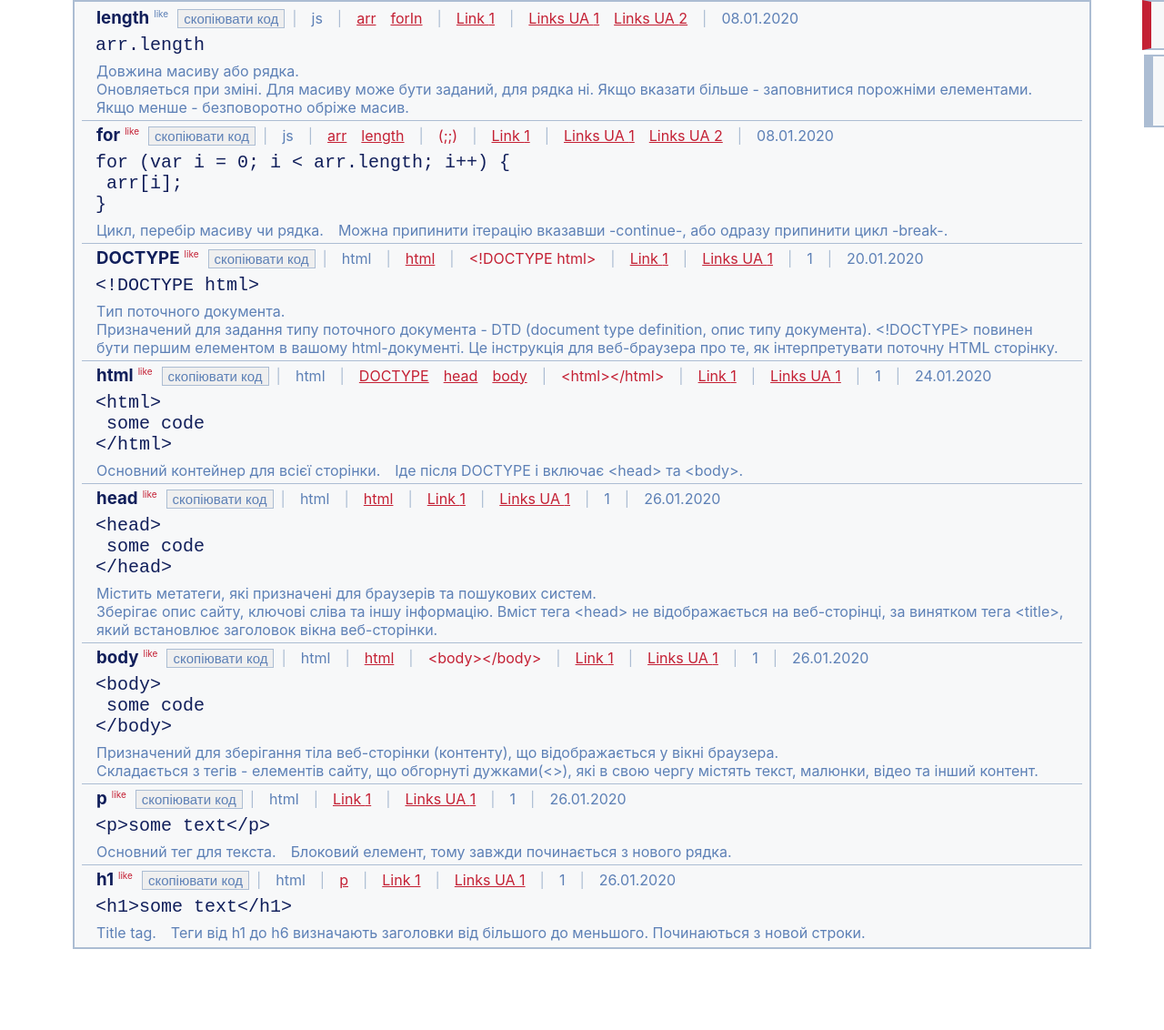
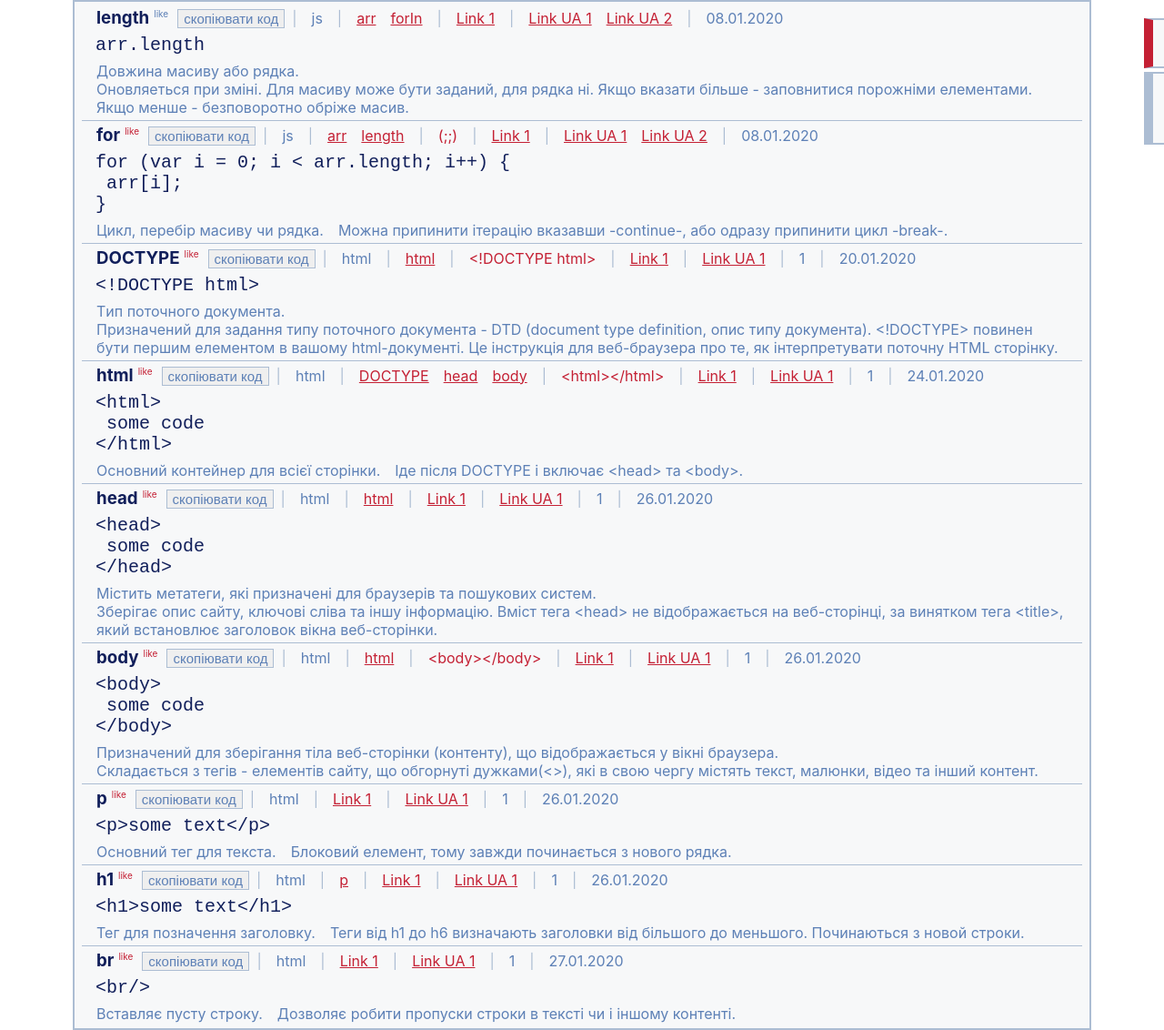
Before and after one commit to AntonKuts/code-encyclopedia, a React (Create React App) app: page / in a window 1280 px wide. Shown: the whole page at 91% size. Before the commit the page ends 1043 px from the top, so only its background shows below. Built offline with nearby package versions, Linux system fonts and the light colour scheme.

Commit message:
br + optimization

```diff
--- a/src/App.css
+++ b/src/App.css
@@ -33,6 +33,7 @@ h3, p, a, .sep {
 .a-for-anchor-in {
   margin: 0;
   padding: 0;
+  text-decoration: none;
 }
 
 button {
--- a/src/App.js
+++ b/src/App.js
@@ -13,12 +13,10 @@ const App = () => {
 
   const setTost = (text) => {
     setStateTost(text);
-    setTimeout(()=>setStateTost(''), 2500);
+    setTimeout(()=>setStateTost(''), 300);
   }
 
-
   const onlyTitles = info.map(word=> word.tatle); //toDo
-  // const lessons = [ ...new Set(info.map(word=> word.lesson))];
 
   return (
     <div className="App">
--- a/src/Content.js
+++ b/src/Content.js
@@ -2,6 +2,7 @@
 import React, { useState } from 'react';
 import './Content.css';
 import Tooltip from './Tooltip';
+import Link from './Link';
 
 const Content = (props) => {
 
@@ -13,6 +14,7 @@ const Content = (props) => {
   } = props;
 
   const setLike = item => {
+    setTost(item.like ? '-1 like!' : '+1 like!');
     item.like = !item.like;
     setInfo(info.map(word => word.id === item.id ? item : word));
   };
@@ -30,9 +32,7 @@ const Content = (props) => {
             { item.title
               ?
               <>
-                <a name={item.title} className="a-for-anchor-in" >
-                  <h3>{item.title}</h3>
-                </a>
+                <Link name={item.title} className="a-for-anchor-in" key={item + index} href={`#${item}`} text={<h3>{item.title}</h3>} />
                 <p className= {`like ${item.like ? 'yesLike' : 'noLike'}`} onClick={() => setLike(item)}>
                   like
                 </p>
@@ -55,7 +55,8 @@ const Content = (props) => {
               display={item.similarTopics && item.similarTopics.length > 0}
               tooltipText={'Similar topics'}
               children={item.similarTopics && item.similarTopics.map((item, index) =>
-                <a key={item + index} href={`#${item}`}>{item}</a> )}
+                <Link key={item + index} href={`#${item}`} text={item} />
+              )}
             />
             <Tooltip
               display={item.mandatoryAttributes}
@@ -66,19 +67,15 @@ const Content = (props) => {
               display={item.linkToDocumentationEng && item.linkToDocumentationEng.length > 0}
               tooltipText={'Links'}
               children={item.linkToDocumentationEng && item.linkToDocumentationEng.map((item, index) =>
-                <a key={item + index} href={item} target="_blank" rel="noopener noreferrer">
-                  Link {index+1}
-                </a> )
-              }
+                <Link key={item + index} href={item} target="_blank" rel="noopener noreferrer" text={`Link ${index+1}`} />
+              )}
             />
             <Tooltip
               display={item.linkToDocumentationUA && item.linkToDocumentationUA.length > 0 && language === 'ua'}
               tooltipText={'Links UA'}
               children={item.linkToDocumentationUA && item.linkToDocumentationUA.map((item, index) =>
-                <a key={item + index} href={item} target="_blank" rel="noopener noreferrer">
-                  Links UA {index+1}
-                </a> )
-              }
+                <Link key={item + index} href={item} target="_blank" rel="noopener noreferrer" text={`Link UA ${index+1}`} />
+              )}
             />
             <Tooltip
               display={item.lesson}
--- a/src/Header.css
+++ b/src/Header.css
@@ -1,26 +1,3 @@
-
-.change-language{
-  position: fixed;
-  top: 0;
-  right: -60px;
-  padding: 15px 20px;
-  color: #c42034;
-  text-decoration: underline;
-  cursor: pointer;
-  border: 2px solid #acbdd3;
-  border-left: 10px solid #c42034;
-  color: #c42034;
-  cursor: pointer;
-  text-align: center;
-  font-size: 18px;
-  z-index: 10;
-  background-color: #f7f8f9;
-}
-
-.change-language:hover{
-  right: 0px;
-}
-
 .tost {
   position: fixed;
   top: 0;
@@ -40,25 +17,35 @@
   display: none;
 }
 
-.change-lessons{
+.right-panel{
   position: fixed;
-  top: 60px;
-  right: -122px;
   padding: 15px 20px;
   color: #c42034;
-  cursor: pointer;
   border: 2px solid #acbdd3;
   border-left: 10px solid #acbdd3;
   color: #c42034;
-  cursor: pointer;
   text-align: center;
   font-size: 18px;
   z-index: 10;
   background-color: #f7f8f9;
 }
 
-.change-lessons:hover{
+.right-panel:hover{
   right: 0px;
+}
+
+.change-language{
+  width: 30px;
+  top: 20px;
+  right: -60px;
+  text-decoration: underline;
+  cursor: pointer;
+}
+
+.change-lessons{
+  width: 100px;
+  top: 79px;
+  right: -130px;
 }
 
 .select-lesson-box{
--- a/src/Header.js
+++ b/src/Header.js
@@ -36,10 +36,10 @@ const Header = (props) => {
       <div className="tost" onClick={() => setStateTost('')}>
         {tost}
       </div>
-      <div className="change-language" onClick={() => changeLanguage()}>
+      <div className={`right-panel change-language ${language === 'ua' ? 'select-lesson-box' : ''}`} onClick={() => changeLanguage()}>
         {language === 'ua' ? 'Eng' : 'Ukr'}
       </div>
-      <div className={`change-lessons ${selectLesson === 0 ? '' : 'select-lesson-box'}`}>
+      <div className={`right-panel change-lessons ${selectLesson === 0 ? '' : 'select-lesson-box'}`}>
         <p>lessons:</p>
         {lessons.map((number, item) =>
           <button key={item} className={selectLesson === number ? 'select-lesson' : ''} onClick={() => changeLesson(number)}>
--- a/src/Link.js
+++ b/src/Link.js
@@ -1,13 +1,7 @@
 import React from 'react';
 
-const Link = ({link='', text, key='', className='', name=''}) => (
-  link
-  ?
-    <a key={key} href={link} name={name} className={className}>
-      {text}
-    </a>
-  :
-    <a key={key} name={name} className={className} onClick={onclick}>
+const Link = ({text, href='', key='', className='', name='', target='', rel=''}) => (
+    <a key={key} href={href} name={name} className={className} target={target} rel={rel}>
       {text}
     </a>
 );
--- a/src/data.js
+++ b/src/data.js
@@ -165,8 +165,8 @@ const startInfo = [
     {
         id: 8,
         title: 'h1',
-        intro: 'Тег для позначення заголовку.',
-        introUa: 'Title tag.',
+        intro: 'Title tag.',
+        introUa: 'Тег для позначення заголовку.',
         similarTopics: ['p'],
         like: true,
         category: 'html',
@@ -184,7 +184,31 @@ const startInfo = [
         display: true,
         mandatoryAttributes: '',
         lesson: 1
+    },
+    {
+        id: 9,
+        title: 'br',
+        intro: 'Inserts an empty line.',
+        introUa: 'Вставляє пусту строку.',
+        similarTopics: '',
+        like: true,
+        category: 'html',
+        descriptionEng: 'Lets you skip a line in text or other content.',
+        descriptionUa: 'Дозволяє робити пропуски строки в тексті чи і іншому контенті.',
+        linkToDocumentationEng: [
+            'https://developer.mozilla.org/uk/docs/Web/HTML/Element/br'
+        ],
+        linkToDocumentationUA: [
+            'https://css.in.ua/html/tag/br'
+        ],
+        author: 'Anton Kuts',
+        dateIntroductionOrUpdate: '27.01.2020',
+        code:'<br/>',
+        display: true,
+        mandatoryAttributes: '',
+        lesson: 1
     }
+
 ];
 
 export const getStartInfo = (selectLesson) => startInfo
```
